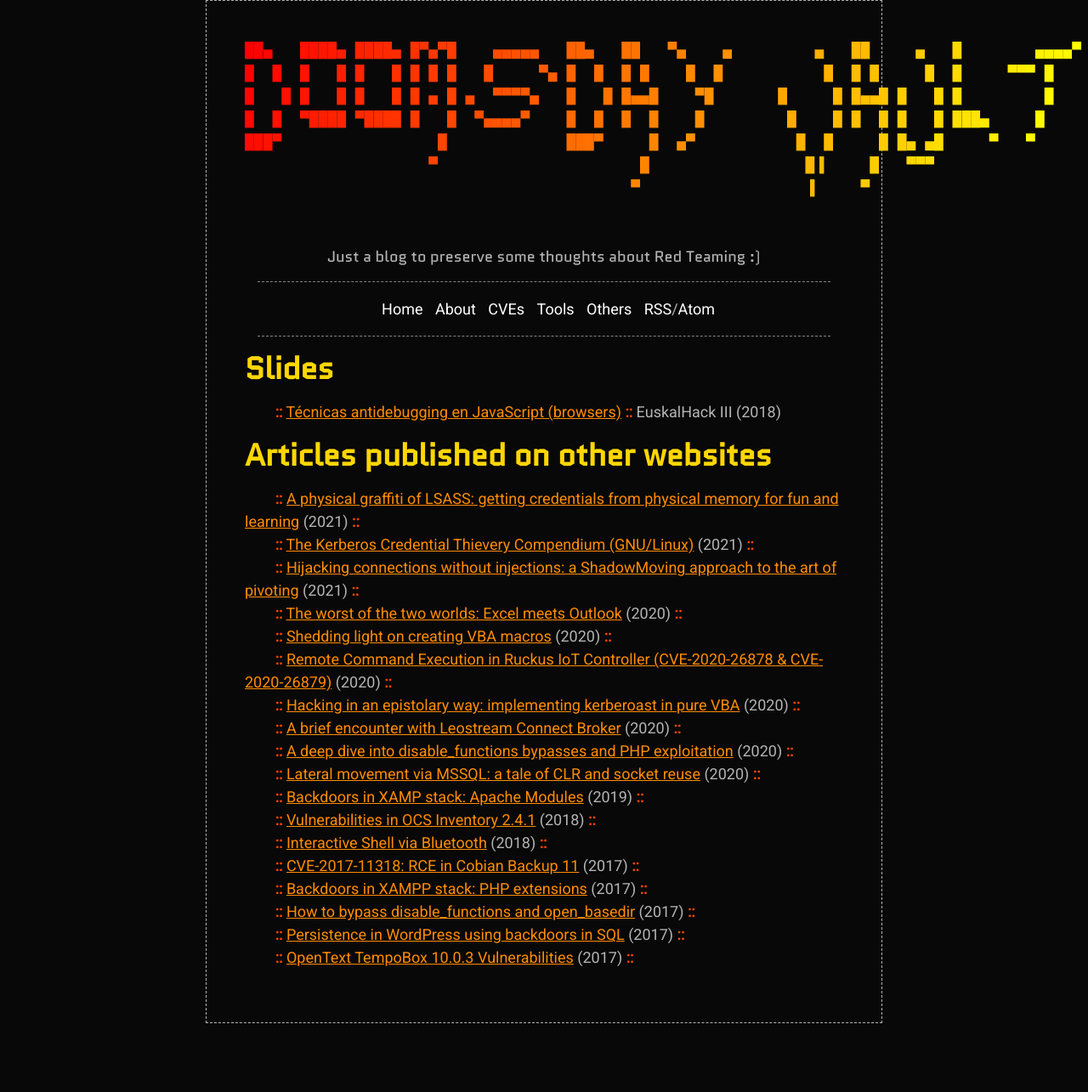
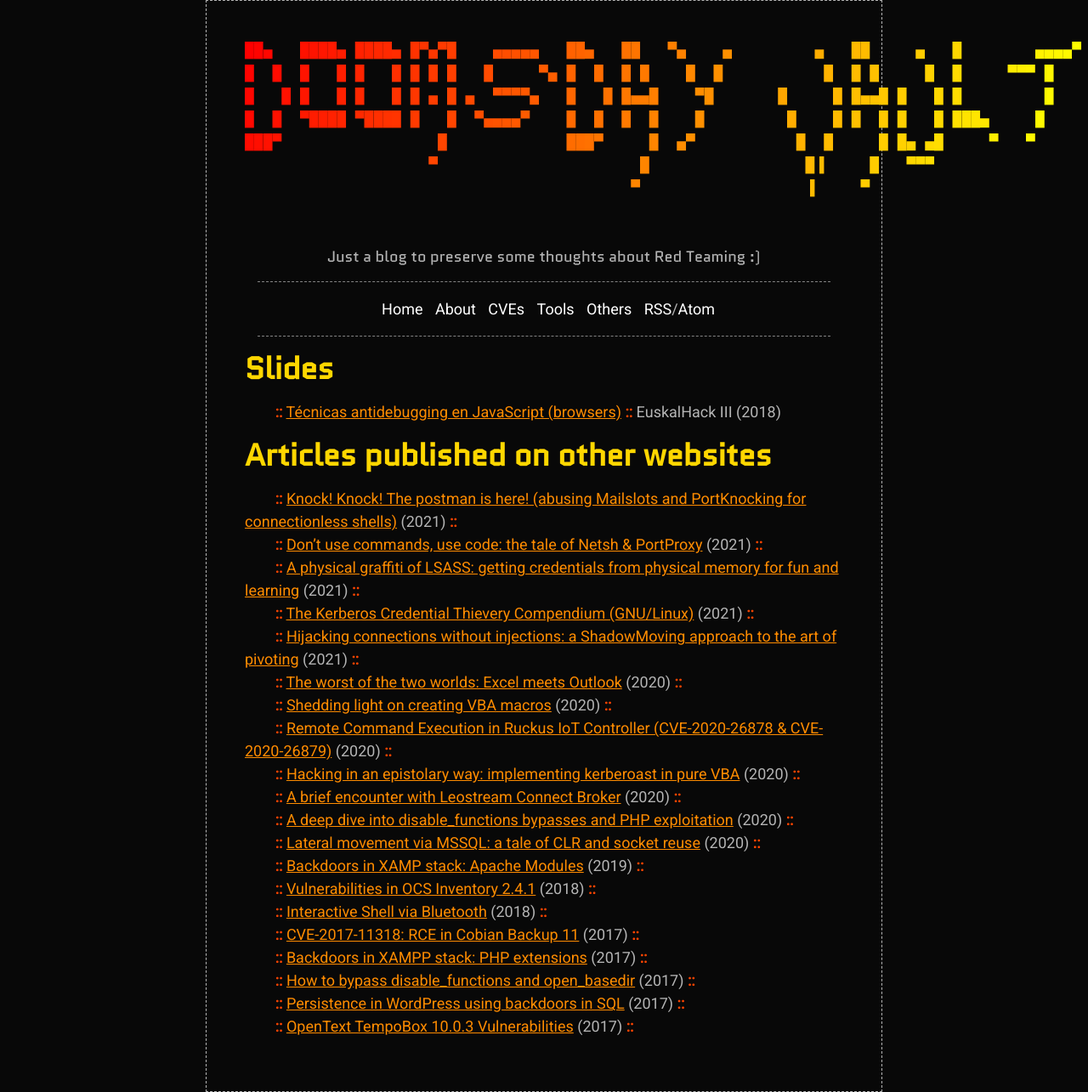
Before and after one commit to X-C3LL/x-c3ll.github.io, a Jekyll site: the page built from stuff.md, in a window 1280 px wide. Shown: the whole page at 85% size. Built offline with Jekyll 4.4.1, drawn with Linux system fonts in a browser that asks for light colours; before the commit the page ends 1204 px from its top, so only the background shows below that.

Commit message:
Update stuff.md

```diff
--- a/stuff.md
+++ b/stuff.md
@@ -9,6 +9,10 @@ permalink: stuff.html
 
 # Articles published on other websites
 
+&nbsp;&nbsp;&nbsp;&nbsp;&nbsp;&nbsp;&nbsp;&nbsp;__::__ [
+Knock! Knock! The postman is here! (abusing Mailslots and PortKnocking for connectionless shells)](https://adepts.of0x.cc/connectionless-shells/) (2021) __::__<br>
+&nbsp;&nbsp;&nbsp;&nbsp;&nbsp;&nbsp;&nbsp;&nbsp;__::__ [
+Don't use commands, use code: the tale of Netsh & PortProxy](https://adepts.of0x.cc/netsh-portproxy-code/) (2021) __::__<br>
 &nbsp;&nbsp;&nbsp;&nbsp;&nbsp;&nbsp;&nbsp;&nbsp;__::__ [
 A physical graffiti of LSASS: getting credentials from physical memory for fun and learning](https://adepts.of0x.cc/physical-graffiti-lsass/) (2021) __::__<br>
 &nbsp;&nbsp;&nbsp;&nbsp;&nbsp;&nbsp;&nbsp;&nbsp;__::__ [The Kerberos Credential Thievery Compendium (GNU/Linux)](https://adepts.of0x.cc/kerberos-thievery-linux/) (2021) __::__<br>
```
